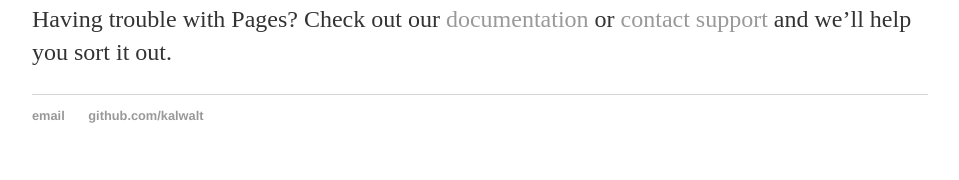
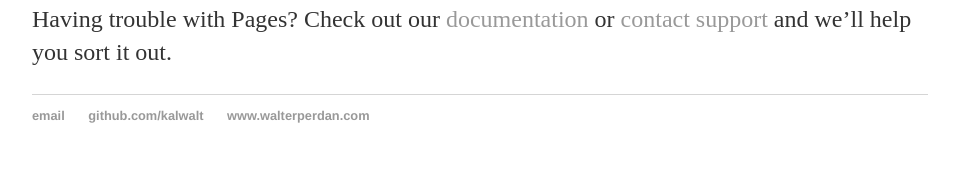
Before and after one commit to kalwalt/kalwalt.github.io, a Jekyll site: the page built from README.md, in a window 1280 px wide. Shown: the part 992-1172 px from the top of the page, without its empty margins (160-1119 px from the left). Built offline with Jekyll 4.4.1, drawn with Linux system fonts in a browser that asks for light colours.

Commit message:
added new site address

```diff
--- a/_layouts/default.html
+++ b/_layouts/default.html
@@ -24,6 +24,7 @@
 	    		<ul>
 	        		<li><a href="mailto:info@kalwaltart.it">email</a></li>
 	        		<li><a href="https://github.com/kalwalt">github.com/kalwalt</a></li>
+                                <li><a href="https://www.walterperdan.com">www.walterperdan.com</a></li>
 				</ul>
 			</footer>
 		</body>
```
